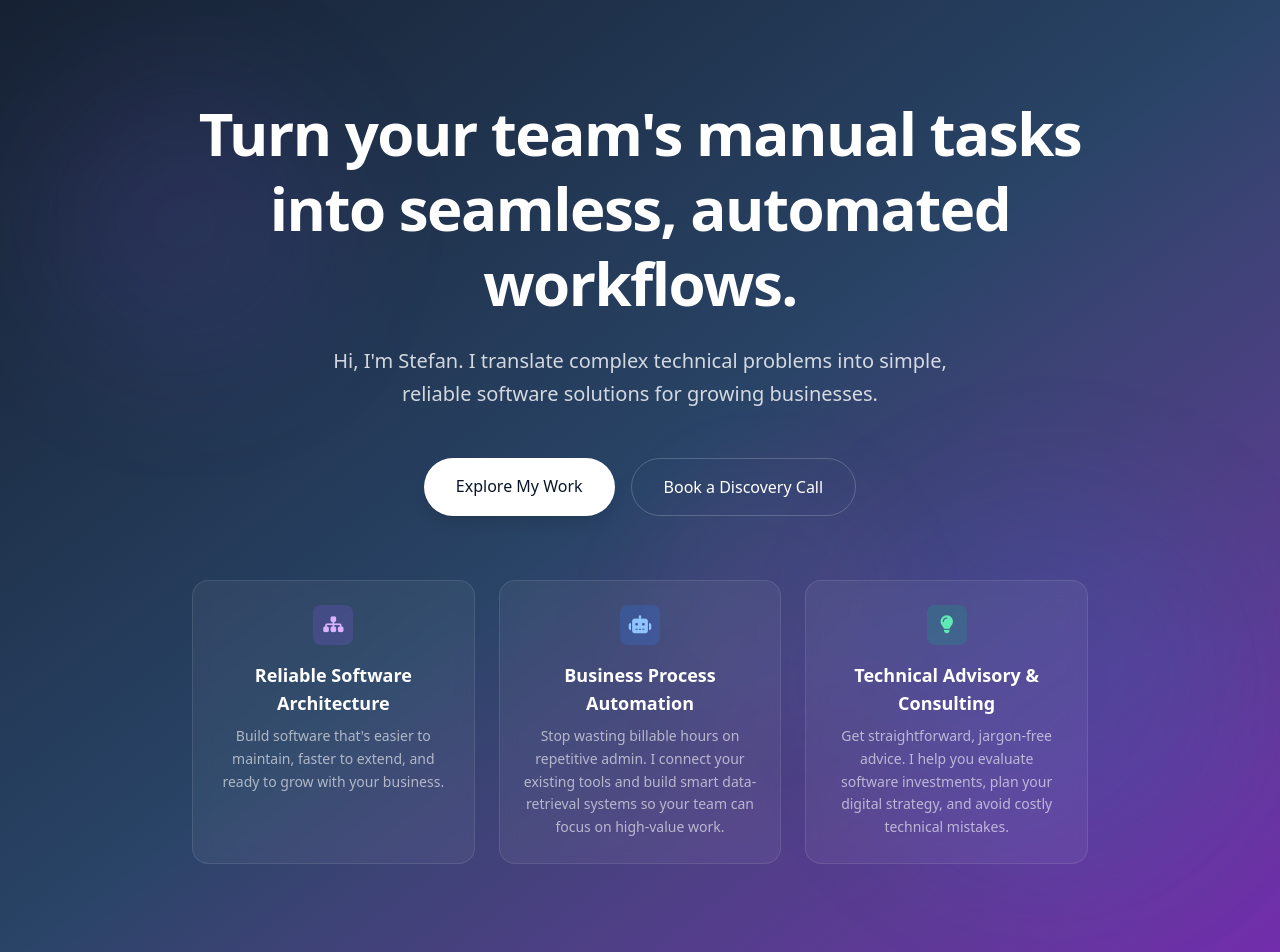
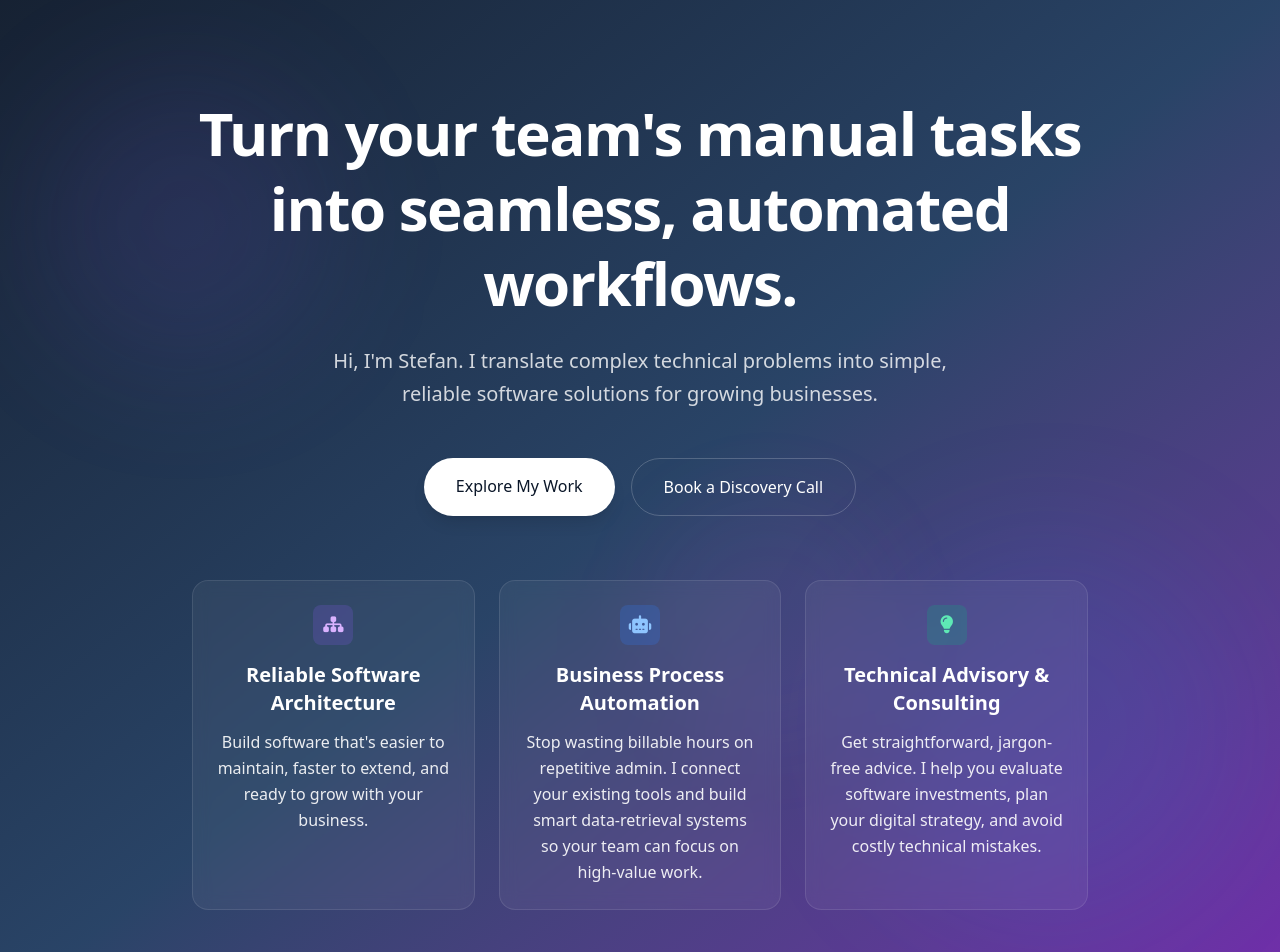
Before and after one commit to StefanATudose/tudose_website, a Next.js app: page / in a window 1280 px wide. Shown: the top 952 px of the page. Built offline with nearby package versions, Linux system fonts and the light colour scheme.

Commit message:
style: update typography in HeroSection and add test-related directories to .gitignore

```diff
--- a/app/components/sections/HeroSection.tsx
+++ b/app/components/sections/HeroSection.tsx
@@ -45,8 +45,8 @@ export function HeroSection() {
             <div className="w-10 h-10 rounded-lg bg-purple-500/20 flex items-center justify-center text-purple-300 mb-4">
               <i className="fas fa-sitemap text-lg"></i>
             </div>
-            <h3 className="text-white font-semibold text-lg mb-2">Reliable Software Architecture</h3>
-            <p className="text-white/60 text-sm leading-relaxed font-light">
+            <h3 className="text-white font-semibold text-xl mb-3">Reliable Software Architecture</h3>
+            <p className="text-white/90 text-base leading-relaxed">
               Build software that&apos;s easier to maintain, faster to extend, and ready to grow with your business.
             </p>
           </div>
@@ -55,8 +55,8 @@ export function HeroSection() {
             <div className="w-10 h-10 rounded-lg bg-blue-500/20 flex items-center justify-center text-blue-300 mb-4">
               <i className="fas fa-robot text-lg"></i>
             </div>
-            <h3 className="text-white font-semibold text-lg mb-2">Business Process Automation</h3>
-            <p className="text-white/60 text-sm leading-relaxed font-light">
+            <h3 className="text-white font-semibold text-xl mb-3">Business Process Automation</h3>
+            <p className="text-white/90 text-base leading-relaxed">
               Stop wasting billable hours on repetitive admin. I connect your existing tools and build smart data-retrieval systems so your team can focus on high-value work.
             </p>
           </div>
@@ -65,8 +65,8 @@ export function HeroSection() {
             <div className="w-10 h-10 rounded-lg bg-emerald-500/20 flex items-center justify-center text-emerald-300 mb-4">
               <i className="fas fa-lightbulb text-lg"></i>
             </div>
-            <h3 className="text-white font-semibold text-lg mb-2">Technical Advisory & Consulting</h3>
-            <p className="text-white/60 text-sm leading-relaxed font-light">
+            <h3 className="text-white font-semibold text-xl mb-3">Technical Advisory & Consulting</h3>
+            <p className="text-white/90 text-base leading-relaxed">
               Get straightforward, jargon-free advice. I help you evaluate software investments, plan your digital strategy, and avoid costly technical mistakes.
             </p>
           </div>
```
Also changed, not shown: 1 other file (tests, documents, lock files or other folders).
